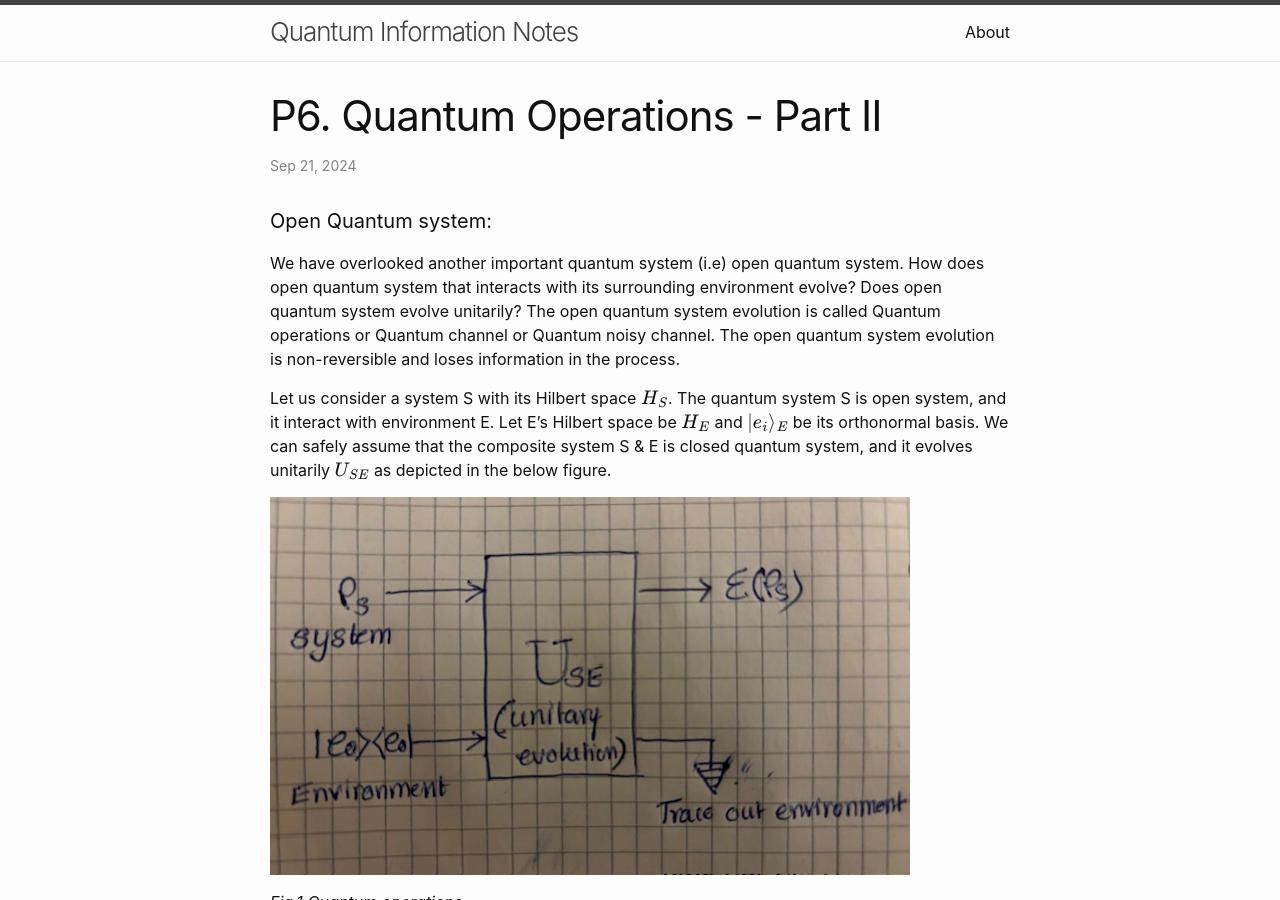
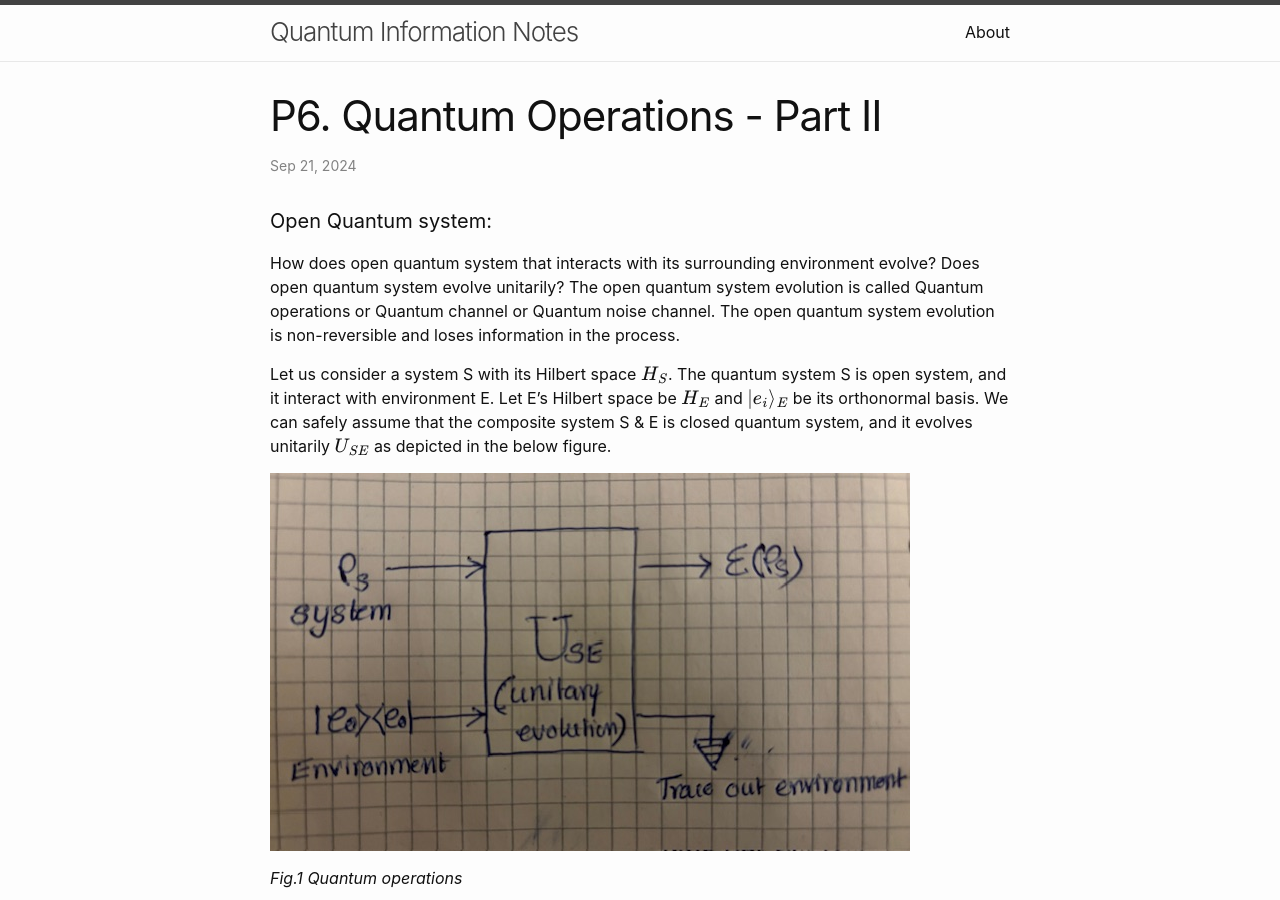
Before and after one commit to qcnotes/qcnotes.github.io, a Jekyll site: the page built from _posts/2024-09-21-Quantum-Operations-Part-II.md, in a window 1280 px wide and 900 px high. Built offline with Jekyll 4.4.1, drawn with Linux system fonts in a browser that asks for light colours; formulas are drawn with MathJax 3; comment, search, counter and statistics services are not loaded.

Commit message:
Update 2024-09-21-Quantum-Operations-Part-II.md

```diff
--- a/_posts/2024-09-21-Quantum-Operations-Part-II.md
+++ b/_posts/2024-09-21-Quantum-Operations-Part-II.md
@@ -4,7 +4,7 @@ title: "P6. Quantum Operations - Part II"
 ---
 
 #### Open Quantum system:
-We have overlooked another important quantum system (i.e) open quantum system. How does open quantum system that interacts with its surrounding environment evolve? Does open quantum system evolve unitarily? The open quantum system evolution is called Quantum operations or Quantum channel or Quantum noisy channel. The open quantum system evolution is non-reversible and loses information in the process.
+How does open quantum system that interacts with its surrounding environment evolve? Does open quantum system evolve unitarily? The open quantum system evolution is called Quantum operations or Quantum channel or Quantum noise channel. The open quantum system evolution is non-reversible and loses information in the process.
 
 Let us consider a system S with its Hilbert space $H_{S}$. The quantum system S is open system, and it interact with environment E. Let E's Hilbert space be $H_{E}$ and $\|e_{i}\rangle_{E}$ be its orthonormal basis. We can safely assume that the composite system S & E is closed quantum system, and it evolves unitarily $U_{SE}$ as depicted in the below figure.
 
```
